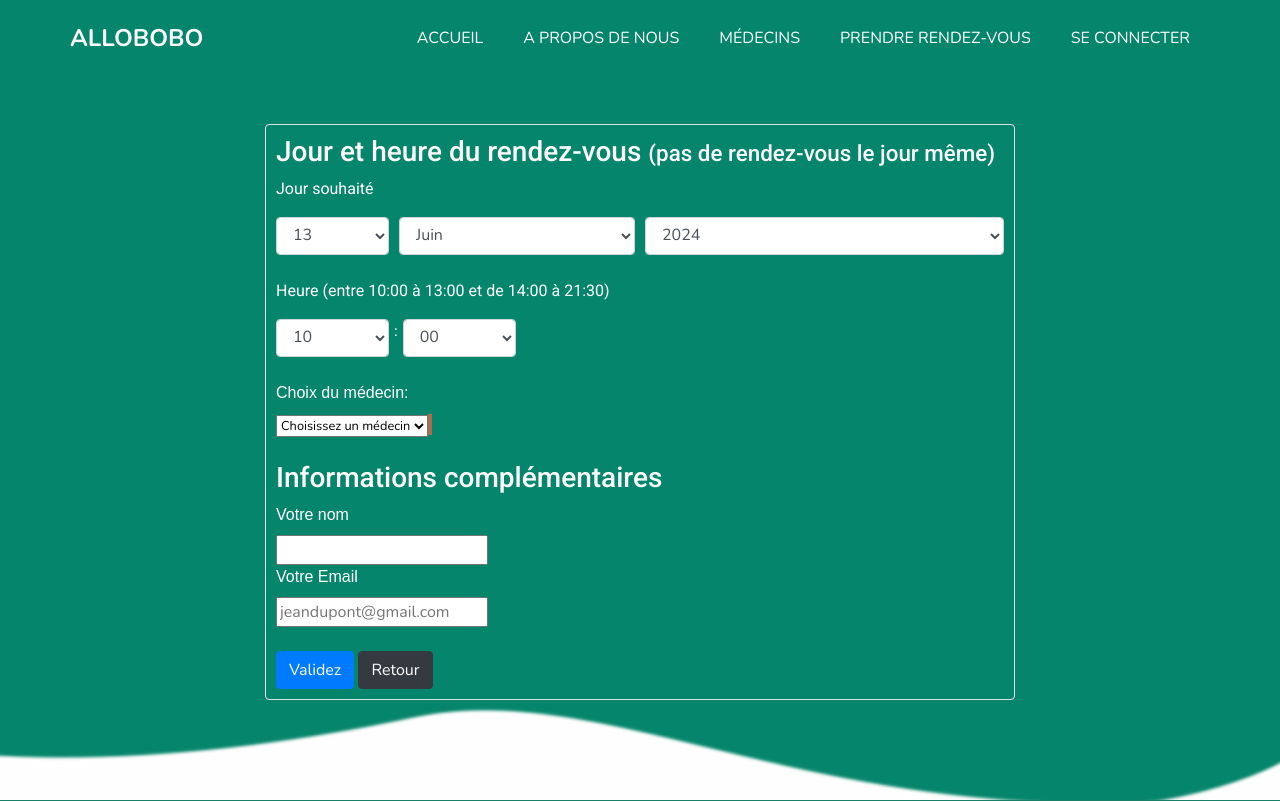
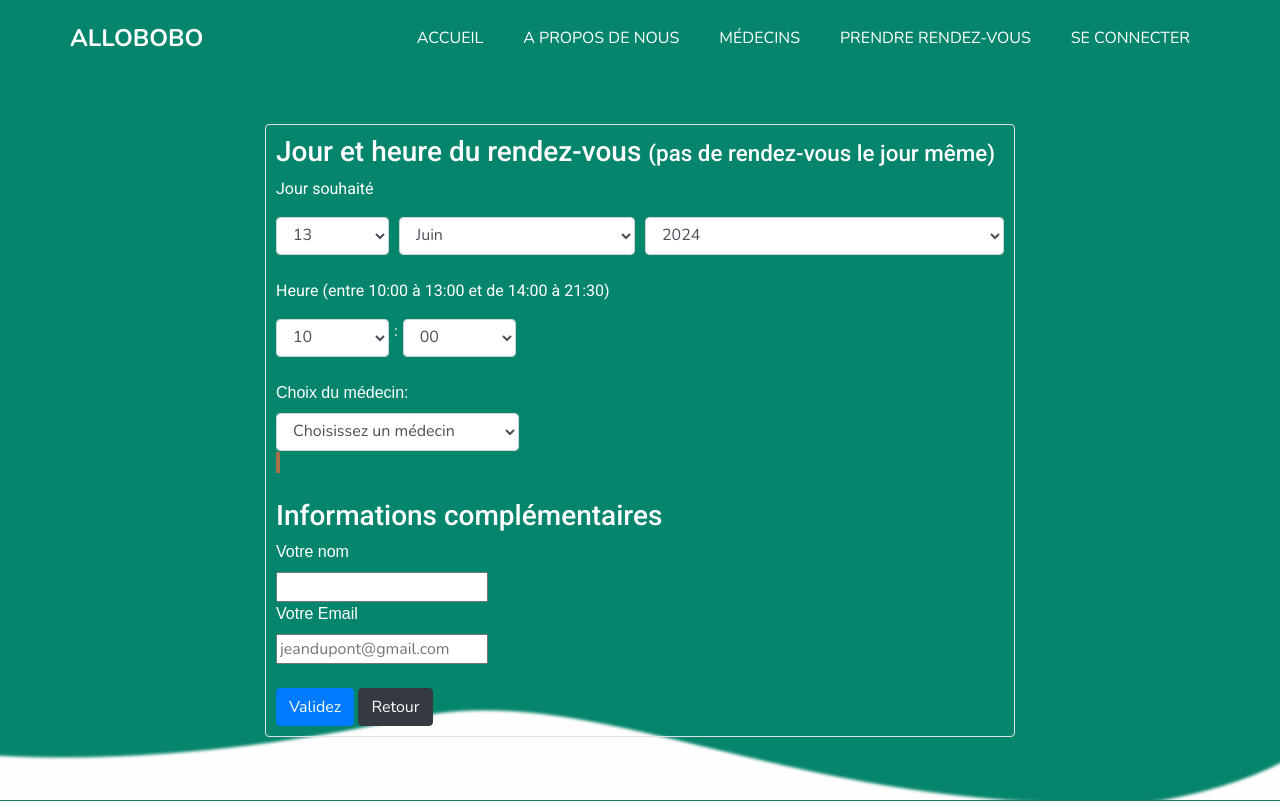
Before and after one commit to wardenstyle/allobobo, a PHP site: page /rdv.php in a window 1280 px wide. Shown: the top 801 px of the page. Run offline with PHP 8.4, Linux system fonts and the light colour scheme; data comes from the database, SQL or seed files in the repository; some libraries are stand-ins or nearby versions.

Commit message:
modification visuelle sur le formulaire rdv

```diff
--- a/rdv.php
+++ b/rdv.php
@@ -259,7 +259,7 @@ if(!empty($_POST)){
 									</div>
 									<br />
 									<label for="id_medecin" style="font-family:Arial">Choix du médecin:</label><br />
-										<select name="id_medecin" id="id_medecin" class="small" onchange="verifier_creneau()" onkeyup="verifier_creneau()">
+										<select name="id_medecin" id="id_medecin" class="form-control col-4" onchange="verifier_creneau()" onkeyup="verifier_creneau()">
 											<option value="">Choisissez un médecin</option>
 											<?php while( $row=$requete->fetch(PDO::FETCH_ASSOC)){ ?>
 											<option value=<?php if(isset($row['id_medecin'])) echo $row['id_medecin'];?>><?php if(isset($row['nom_medecin'])) echo $row['nom_medecin'] ?></option>
```
